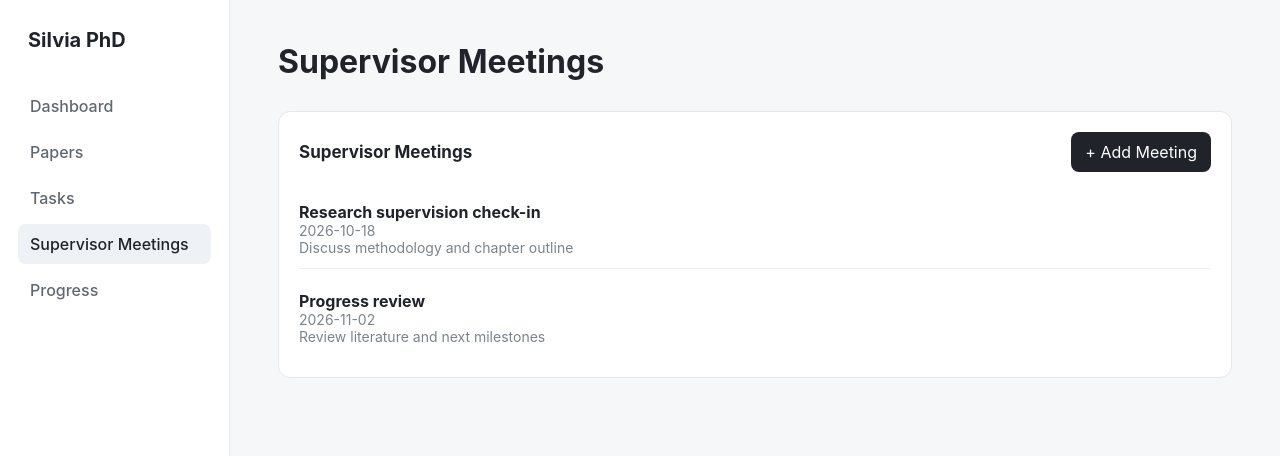
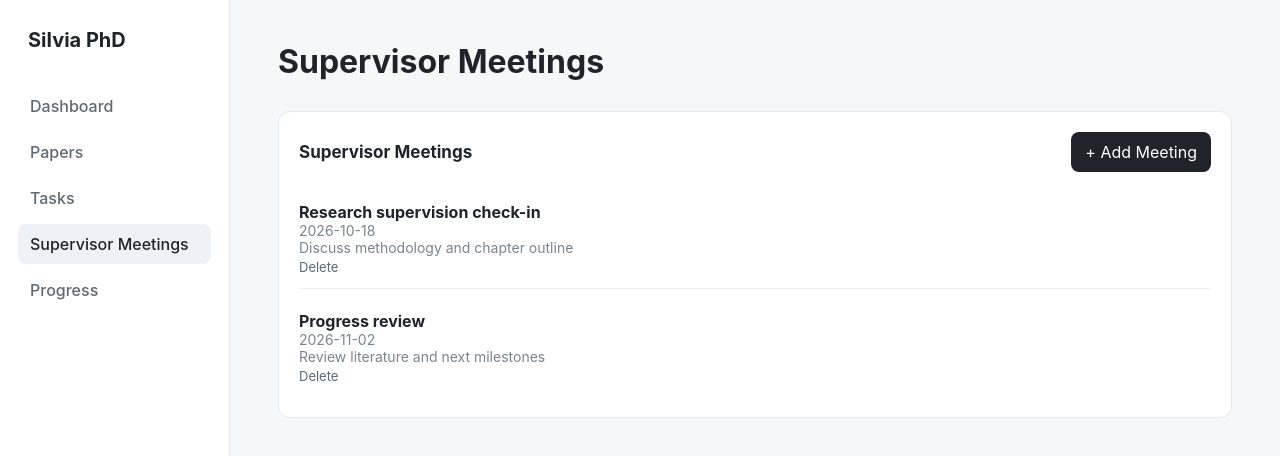
Before and after one commit to syl-27sept/PhD, a React (Vite) app: page / in a window 1280 px wide. Both pictures are taken after a click on the button "Supervisor Meetings". Shown: the top 456 px of the page. Built offline with nearby package versions, Linux system fonts and the light colour scheme.

Commit message:
delete button added

```diff
--- a/src/App.jsx
+++ b/src/App.jsx
@@ -333,6 +333,10 @@ function App() {
     setMeetingDialogOpen(false);
   };
 
+  const deleteMeeting = (meetingId) => {
+    setMeetings((current) => current.filter((meeting) => meeting.id !== meetingId));
+  };
+
   const updateTaskStatus = (taskId, status) => {
     setTasks((current) => current.map((task) => (task.id === taskId ? { ...task, status } : task)));
   };
@@ -483,6 +487,7 @@ function App() {
             onMeetingDialogToggle={setMeetingDialogOpen}
             onMeetingFormChange={(field, value) => setMeetingForm((current) => ({ ...current, [field]: value }))}
             onAddMeeting={addMeeting}
+            onDeleteMeeting={deleteMeeting}
           />
         )}
 
--- a/src/pages/MeetingsPage.jsx
+++ b/src/pages/MeetingsPage.jsx
@@ -4,7 +4,8 @@ function MeetingsPage({
   meetingDialogOpen,
   onMeetingDialogToggle,
   onMeetingFormChange,
-  onAddMeeting
+  onAddMeeting,
+  onDeleteMeeting
 }) {
   return (
     <section className="page">
@@ -35,6 +36,7 @@ function MeetingsPage({
                 <strong>{meeting.title}</strong>
                 <div className="muted">{meeting.date}</div>
                 {meeting.agenda ? <div className="muted">{meeting.agenda}</div> : null}
+                <button type="button" className="text-button" onClick={() => onDeleteMeeting(meeting.id)}>Delete</button>
               </div>
             ))
           ) : (
```
Also changed, not shown: 3 other files (tests, documents, lock files or other folders).
